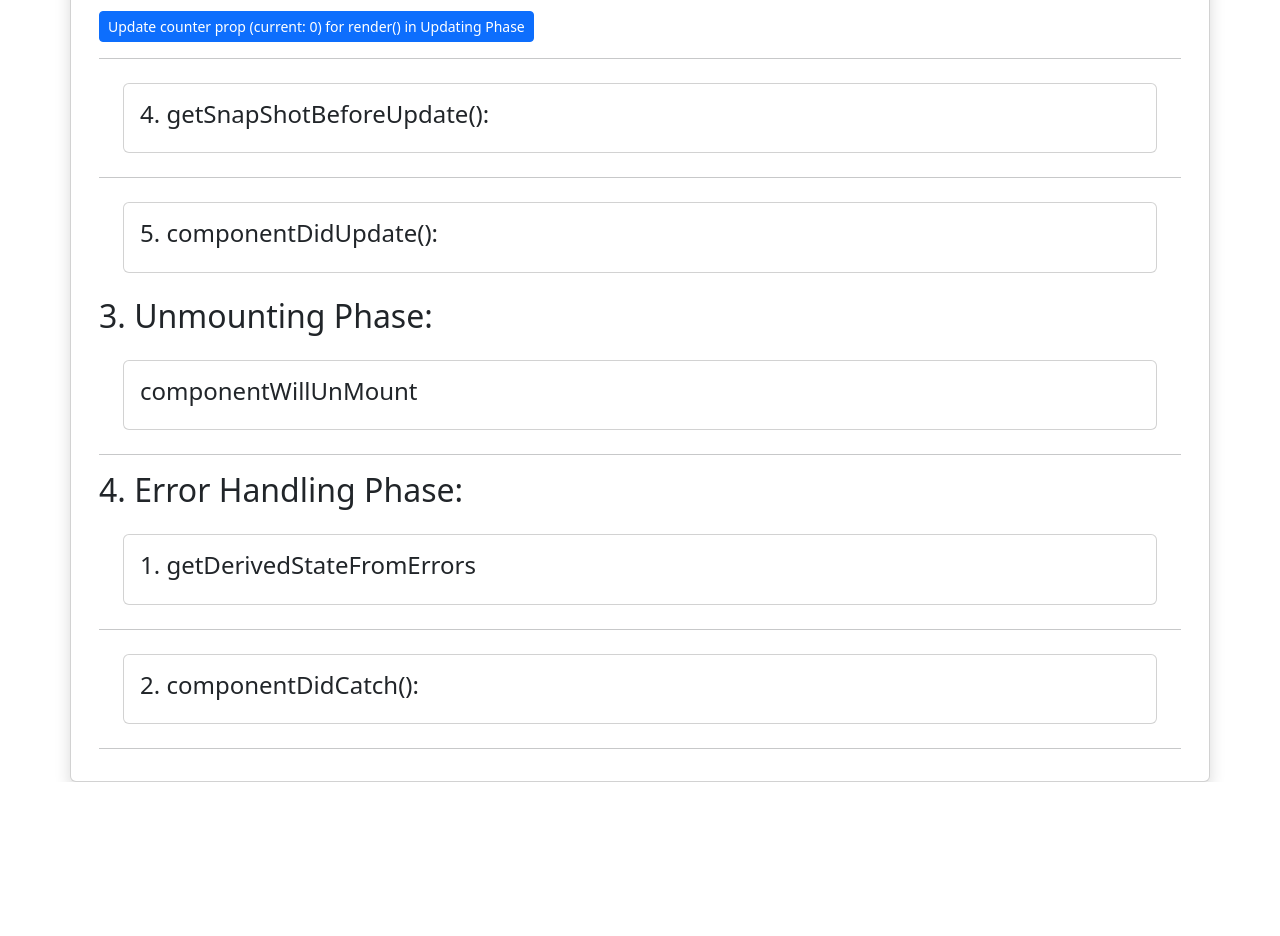
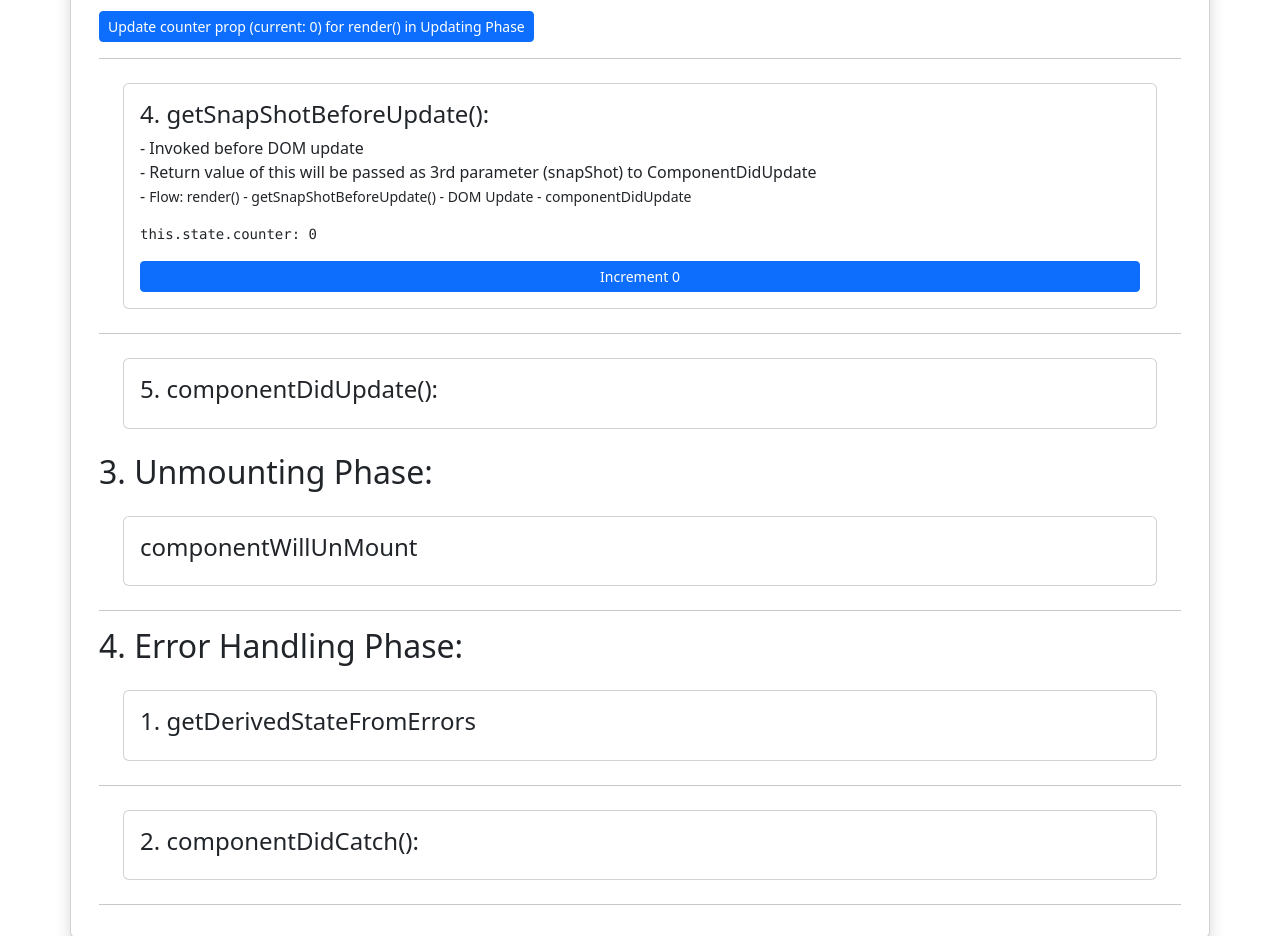
Before and after one commit to vselva/react-concepts-challenges, a React (Create React App) app in the folder react-concepts/: page /LifeCycle in a window 1280 px wide. Shown: the part 1860-2796 px from the top of the page. Before the commit the page ends 2642 px from the top, so only its background shows below. Built offline with nearby package versions, Linux system fonts and the light colour scheme; no server answers.

Commit message:
Implemented getSnapShotBeforeUpdate

```diff
--- a/react-concepts/src/pages/LifeCycle/Base.js
+++ b/react-concepts/src/pages/LifeCycle/Base.js
@@ -70,6 +70,7 @@ function LifeCycleBase() {
                 <hr />
 
             <U4GetSnapShotBeforeUpdate /> <hr />
+
             <U5ComponentDidUpdate />
 
             <h2>3. Unmounting Phase:</h2>
--- a/react-concepts/src/pages/LifeCycle/U4-getSnapShotBeforeUpdate.js
+++ b/react-concepts/src/pages/LifeCycle/U4-getSnapShotBeforeUpdate.js
@@ -2,9 +2,43 @@ import { Component } from "react";
 
 class U4GetSnapShotBeforeUpdate extends Component {
 
+    state = {
+        counter: 0
+    };
+
+    handleClick = () => this.setState(
+        p => ({ ...p, counter: p.counter + 1 })
+    );
+
+    getSnapshotBeforeUpdate(prevProps, prevState) {
+        console.log('prevState:', prevState);
+        console.log('prevProps:', prevProps);
+        console.log("Snapshot before update:", prevState.counter);
+        return prevState.counter;
+    }
+
+    componentDidUpdate(prevProps, prevState, snapShot) {
+        console.log('prevState:', prevState);
+        console.log('prevProps:', prevProps);
+        console.log('snapshot:', snapShot);
+        console.log("Updated from", snapShot, "to", this.state.counter);
+    }
+
     render() {
         return <div className="card m-4 p-3">
             <h4>4. getSnapShotBeforeUpdate():</h4>
+            <p>
+                - Invoked before DOM update <br/>
+                - Return value of this will be passed as 3rd parameter (snapShot) to ComponentDidUpdate <br />
+                - <small>Flow: render() - getSnapShotBeforeUpdate() - DOM Update - componentDidUpdate</small>
+            </p>
+            <pre>this.state.counter: { this.state.counter } </pre>
+            <button
+                type="button"
+                className="btn btn-primary btn-sm"
+                onClick={ this.handleClick } >
+                    Increment { this.state.counter }
+            </button>
         </div>
     }
 }
```
